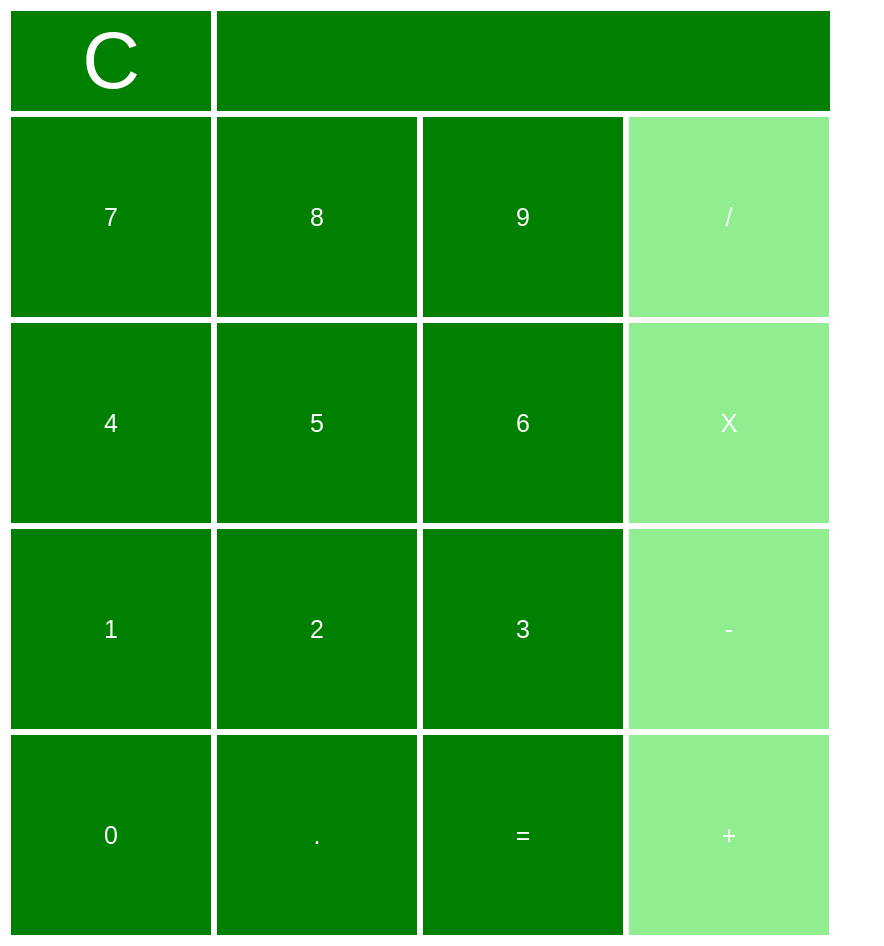
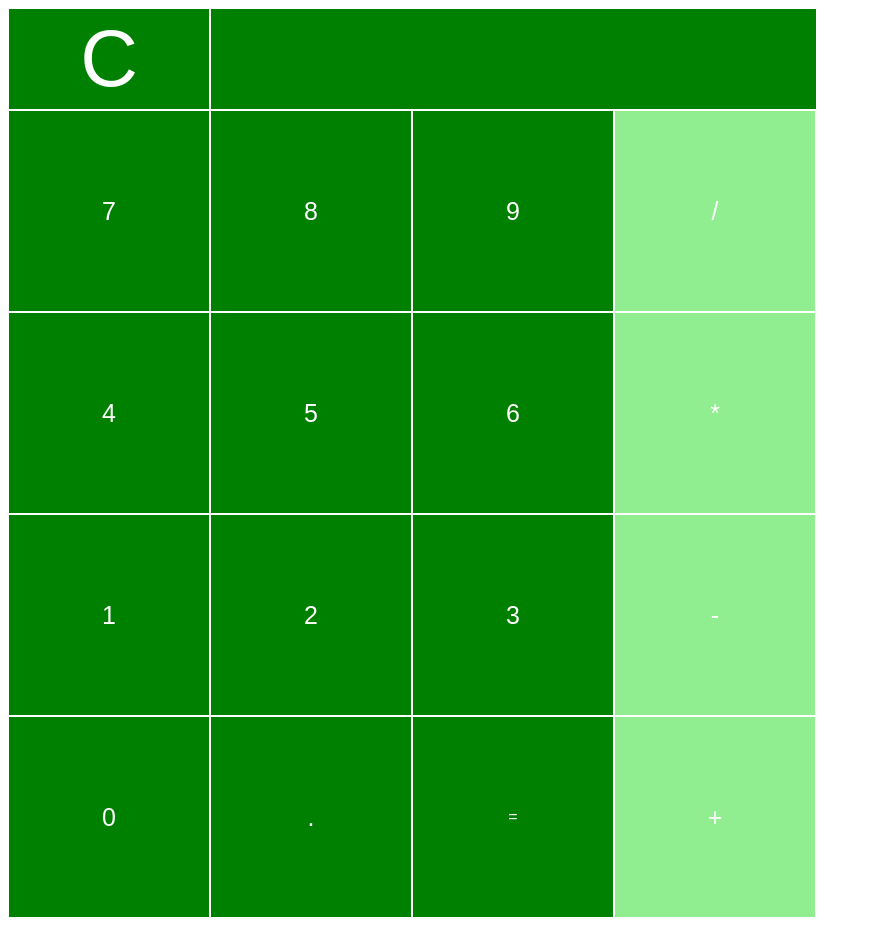
Before and after one commit to Momentum-Team-10/build-a-js-calculator-Marsigli, a plain HTML site: page index.html in a window 1280 px wide. Shown: the whole page, without its empty margins (0-884 px from the left). Drawn offline with Linux system fonts and the light colour scheme.

Commit message:
Final Submission

```diff
--- a/index.html
+++ b/index.html
@@ -26,7 +26,7 @@
                     <div id="button-4" class="number-button">4</div>
                     <div id="button-5" class="number-button">5</div>
                     <div id="button-6" class="number-button">6</div>
-                    <div id="multiplication" class="number-button">X</div>
+                    <div id="multiplication" class="number-button">*</div>
                 </div>
                 <div class="row3">
                     <div id="button-1" class="number-button">1</div>
@@ -37,7 +37,7 @@
                 <div class="row4">
                     <div id="button-0" class="number-button">0</div>
                     <div id="decimal" class="number-button">.</div>
-                    <div id="equals" class="number-button">=</div>
+                    <div id="equals">=</div>
                     <div id="addition" class="number-button">+</div>
                 </div>
             </div>
--- a/main.css
+++ b/main.css
@@ -1,5 +1,5 @@
 .container {
-    max-width: 825px;
+    max-width: 809px;
     font-family: Arial, Helvetica, sans-serif;
 }
 
@@ -61,93 +61,100 @@
     font-size: 80px;
     align-items: center;
     justify-content: center;
-    margin: 3px 3px;
+    margin: 1px 1px;
 }
 
 #display {
     color: white;
     background-color: green;
+    display: flex;
+    align-items: center;
+    justify-content: center;
     height: 100px;
-    font-size: 25px;
-    margin: 3px 3px;
+    font-size: 65px;
+    margin: 1px 1px;
 }
 
 #button-7 {
     background-color: green;
-    margin: 3px 3px;
+    margin: 1px 1px;
 }
 
 #button-8 {
     background-color: green;
-    margin: 3px 3px;
+    margin: 1px 1px;
 }
 
 #button-9 {
     background-color: green;
-    margin: 3px 3px;
+    margin: 1px 1px;
 }
 
 #division {
     background-color: lightgreen;
-    margin: 3px 3px;
+    margin: 1px 1px;
 }
 
 #button-4 {
     background-color: green;
-    margin: 3px 3px;
+    margin: 1px 1px;
 }
 
 #button-5 {
     background-color: green;
-    margin: 3px 3px;
+    margin: 1px 1px;
 }
 
 #button-6 {
     background-color: green;
-    margin: 3px 3px;
+    margin: 1px 1px;
 }
 
 #multiplication {
     background-color: lightgreen;
-    margin: 3px 3px;
+    margin: 1px 1px;
 }
 
 #button-1 {
     background-color: green;
-    margin: 3px 3px;
+    margin: 1px 1px;
 }
 
 #button-2 {
     background-color: green;
-    margin: 3px 3px;
+    margin: 1px 1px;
 }
 
 #button-3 {
     background-color: green;
-    margin: 3px 3px;
+    margin: 1px 1px;
 }
 
 #subtraction {
     background-color: lightgreen;
-    margin: 3px 3px;
+    margin: 1px 1px;
 }
 
 #button-0 {
     background-color: green;
-    margin: 3px 3px;
+    margin: 1px 1px;
 }
 
 #decimal {
     background-color: green;
-    margin: 3px 3px;
+    margin: 1px 1px;
 }
 
 #equals {
+    color: white;
+    display: flex;
+    align-items: center;
+    justify-content: center;
     background-color: green;
-    margin: 3px 3px;
+    margin: 1px 1px;
 }
 
 #addition {
     background-color: lightgreen;
-    margin: 3px 3px;
+    margin: 1px 1px;
 }
--- a/main.js
+++ b/main.js
@@ -1,30 +1,5 @@
 let clear = document.getElementById('clear')
 let display = document.getElementById('display')
-let button1 = document.getElementById('button-1')
-let button2 = document.getElementById('button-2')
-let button3 = document.getElementById('button-3')
-let button4 = document.getElementById('button-4')
-let button5 = document.getElementById('button-5')
-let button6 = document.getElementById('button-6')
-let button7 = document.getElementById('button-7')
-let button8 = document.getElementById('button-8')
-let button9 = document.getElementById('button-9')
-let buttonX = document.getElementById('button-X')
-let buttondecimal = document.getElementById('decimal')
-
-console.log(button1.innerText)
-
-// button1.addEventListener('click', (event) => {
-//     display.innerText += button1.innerText
-// })
-
-// button2.addEventListener('click', (event) => {
-//     display.innerText += button2.innerText
-// })
-
-// button3.addEventListener('click', (event) => {
-//     display.innerText += button3.innerText
-// })
 
 let buttons = document.querySelectorAll('.number-button')
 console.log(buttons)
@@ -35,8 +10,13 @@ for (let button of buttons) {
     })
 }
 
+clear.addEventListener('click', () => {
+    display.innerText = ""
+})
+
 let equals = document.getElementById('equals')
 
 equals.addEventListener('click', () => {
    display.innerText = eval(display.innerText)
+   console.log("button clicked")
 })
```
